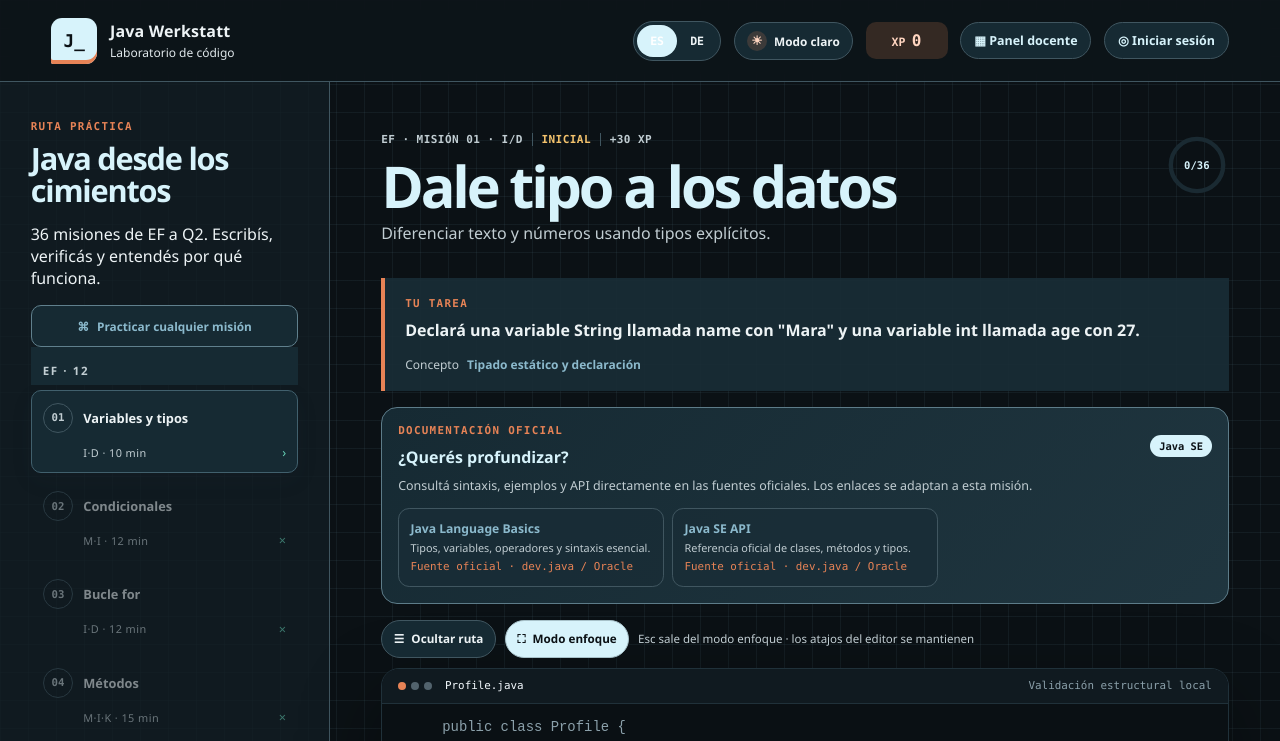
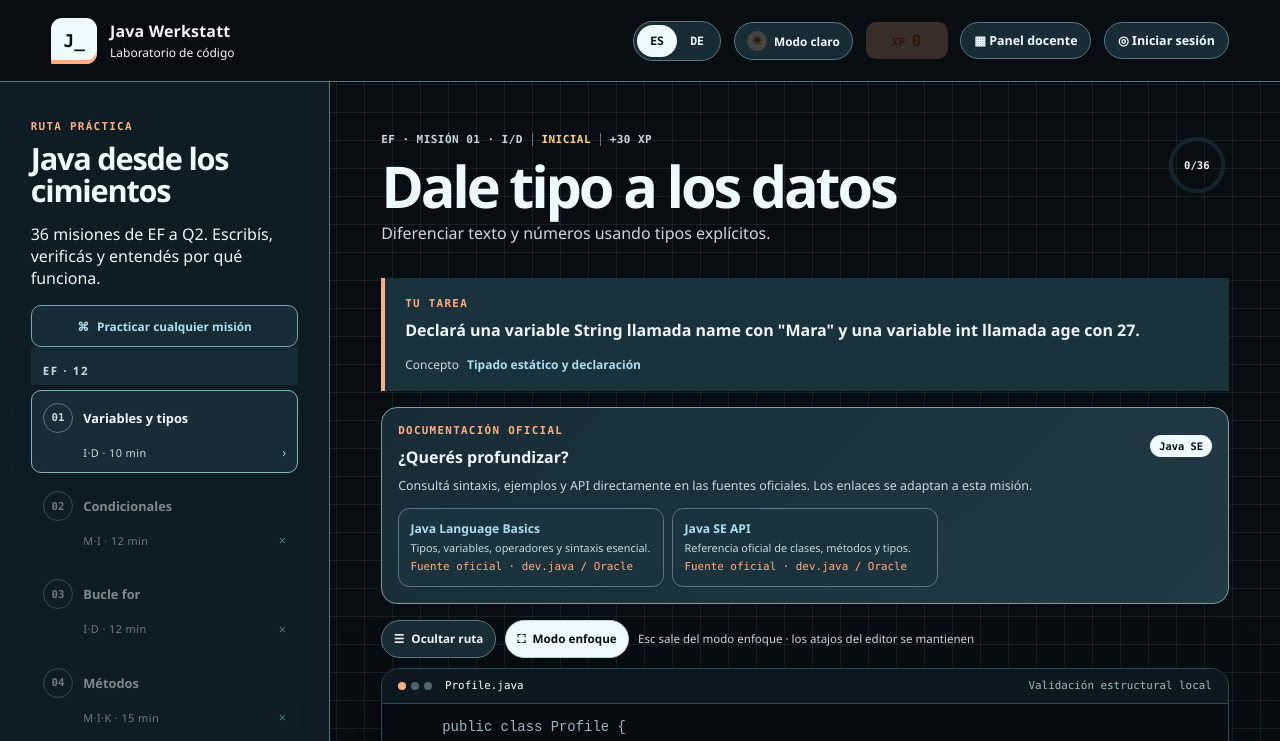
Before and after one commit to albecabrera/ejerciciosDeJava, a website: page index.html in a window 1280 px wide. Both pictures are taken after a click on the button "Cambiar a modo oscuro". Shown: the top 741 px of the page. Drawn offline with Linux system fonts and the light colour scheme; no server answers.

Commit message:
fix: improve dark theme and XAMPP deployment

```diff
--- a/styles.css
+++ b/styles.css
@@ -36,6 +36,7 @@
   --hint-ink: #654514;
   --grid-line: rgba(47, 93, 116, 0.055);
   --white: #fff;
+  --button-ink: #fff;
   --shadow: 0 28px 70px rgba(32, 41, 45, 0.15);
   --radius: 18px;
   --sans: "Avenir Next", Avenir, "Segoe UI", system-ui, sans-serif;
@@ -43,42 +44,43 @@
 }
 
 :root[data-theme="dark"] {
-  --ink: #edf3f5;
-  --paper: #0b1115;
-  --paper-deep: #1a2a32;
-  --panel: #162a33;
-  --panel-soft: rgba(25, 45, 55, 0.9);
-  --panel-hover: rgba(62, 94, 108, 0.56);
-  --header-bg: rgba(14, 21, 25, 0.92);
-  --rail-bg: rgba(18, 29, 35, 0.8);
-  --java-blue: #8bb9cc;
-  --java-deep: #d7f3fb;
-  --copper: #e78356;
-  --copper-soft: rgba(231, 131, 86, 0.18);
-  --copper-ink: #ffd5c0;
-  --mint: #67d3b7;
-  --warning: #f4c36d;
-  --error: #ff8d86;
-  --muted: #c1cdd2;
-  --muted-strong: #e0e8eb;
-  --line: #405660;
-  --active-line: #41606d;
-  --code: #0a1014;
-  --code-panel: #101a20;
-  --code-row: #060b0e;
-  --code-line: #20313a;
-  --code-muted: #8ba0aa;
-  --code-text: #f5fbff;
-  --feedback-bg: rgba(165, 58, 55, 0.14);
-  --feedback-line: rgba(255, 141, 134, 0.44);
-  --feedback-ink: #ffd0cc;
-  --success-bg: rgba(47, 122, 103, 0.2);
-  --success-line: rgba(103, 211, 183, 0.45);
-  --success-ink: #c8fff1;
-  --hint-bg: rgba(155, 93, 16, 0.18);
-  --hint-line: rgba(244, 195, 109, 0.42);
-  --hint-ink: #ffe6b3;
-  --grid-line: rgba(139, 185, 204, 0.07);
+  --ink: #edf5f8;
+  --paper: #080d11;
+  --paper-deep: #14242b;
+  --panel: #172c35;
+  --panel-soft: rgba(28, 51, 61, 0.96);
+  --panel-hover: rgba(64, 105, 120, 0.62);
+  --header-bg: rgba(8, 14, 18, 0.97);
+  --rail-bg: rgba(15, 29, 36, 0.96);
+  --java-blue: #a8e0f2;
+  --java-deep: #effaff;
+  --copper: #ffad83;
+  --copper-soft: rgba(255, 173, 131, 0.2);
+  --copper-ink: #2d160c;
+  --mint: #7de8c9;
+  --warning: #ffd37d;
+  --error: #ffaaa5;
+  --muted: #c9d9df;
+  --muted-strong: #f1f8fa;
+  --line: #5c7782;
+  --active-line: #83b5c6;
+  --code: #070c10;
+  --code-panel: #0e191f;
+  --code-row: #05090c;
+  --code-line: #2d4854;
+  --code-muted: #9fb8c1;
+  --code-text: #f8fdff;
+  --feedback-bg: rgba(255, 105, 96, 0.18);
+  --feedback-line: rgba(255, 170, 165, 0.72);
+  --feedback-ink: #ffe4e1;
+  --success-bg: rgba(75, 190, 155, 0.22);
+  --success-line: rgba(125, 232, 201, 0.7);
+  --success-ink: #d8fff4;
+  --hint-bg: rgba(255, 190, 70, 0.2);
+  --hint-line: rgba(255, 211, 125, 0.72);
+  --hint-ink: #fff0c8;
+  --grid-line: rgba(168, 224, 242, 0.09);
+  --button-ink: #071014;
   --shadow: 0 32px 80px rgba(0, 0, 0, 0.4);
 }
 * {
@@ -211,7 +213,7 @@
 
 .language-button[aria-pressed="true"] {
   background: var(--java-deep);
-  color: var(--white);
+  color: var(--button-ink);
 }
 
 
@@ -1085,7 +1087,7 @@
 .button-primary {
   border: 1px solid var(--java-deep);
   background: var(--java-deep);
-  color: var(--white);
+  color: var(--button-ink);
   box-shadow: 0 8px 18px rgba(23, 55, 71, 0.2);
 }
 
@@ -1104,7 +1106,7 @@
   margin-left: auto;
   border: 1px solid var(--copper);
   background: var(--copper);
-  color: var(--white);
+  color: var(--button-ink);
 }
 
 .button:disabled {
@@ -1482,7 +1484,7 @@
 }
 
 .completion-popup li[aria-selected="true"] {
-  color: var(--white);
+  color: var(--button-ink);
   background: var(--java-blue);
 }
 
```
Also changed, not shown: .xampp-site.json (added), README.md.
